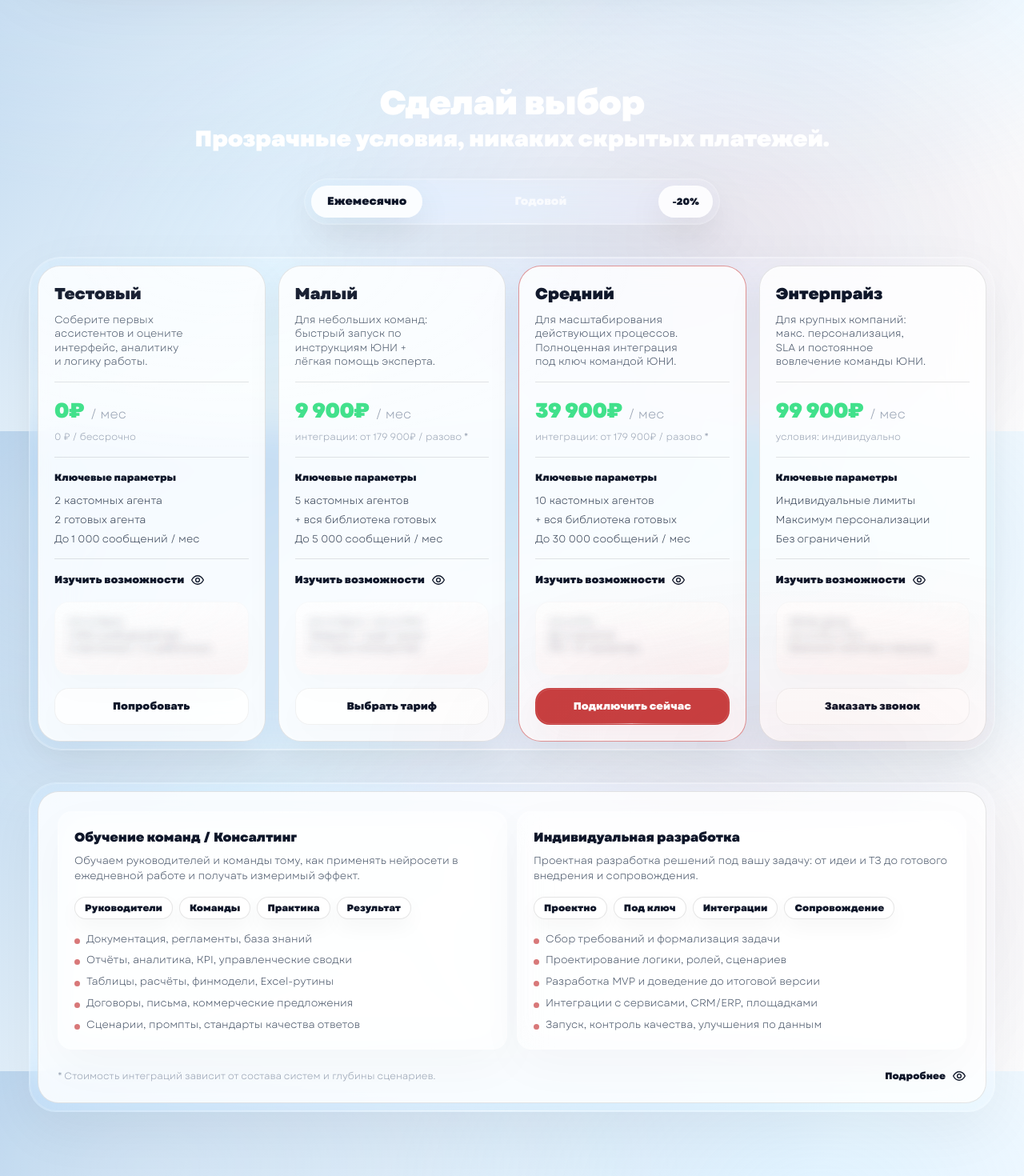
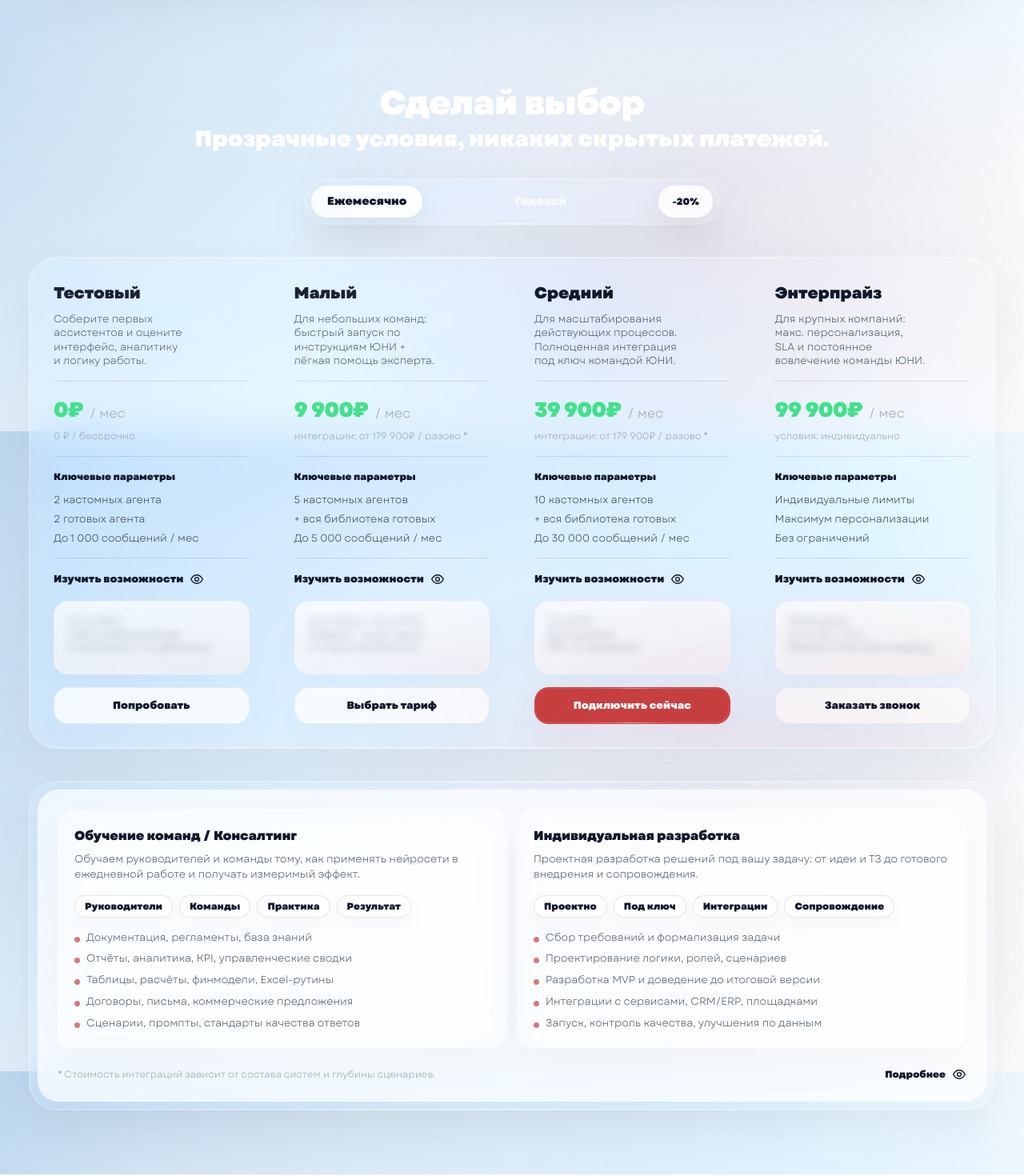
Before and after one commit to uniconsulting/uni.com, a Next.js app: page / in a window 1280 px wide. Shown: the part 4261-5731 px from the top of the page at 80% size. Built offline with nearby package versions, Linux system fonts and the light colour scheme.

Commit message:
Update Plans.tsx

```diff
--- a/src/components/sections/Plans.tsx
+++ b/src/components/sections/Plans.tsx
@@ -735,7 +735,7 @@ export default function PricingPlansSection() {
           <div
             className="
               lg-border
-              rounded-[40px]
+              rounded-[34px]
               border border-white/18
               bg-white/10
               p-[10px]
@@ -754,7 +754,7 @@ export default function PricingPlansSection() {
                   <div
                     key={p.key}
                     className={[
-                      "lg-border rounded-[28px] border bg-white/82 shadow-[0_16px_45px_rgba(0,0,0,0.06)] overflow-hidden",
+                      "relative overflow-hidden rounded-[26px] border border-white/22 bg-white/65 shadow-[0_18px_55px_rgba(0,0,0,0.03)] backdrop-blur-[20px] backdrop-saturate-150 p-6">"relative overflow-hidden rounded-[26px] border border-white/22 bg-white/65 shadow-[0_18px_55px_rgba(0,0,0,0.03)] backdrop-blur-[20px] backdrop-saturate-150 p-6",
                       p.featured ? "border-[#c73f40]/55" : "border-black/10",
                     ].join(" ")}
                   >
@@ -896,7 +896,7 @@ export default function PricingPlansSection() {
               backdrop-blur-[26px] backdrop-saturate-150
             "
           >
-            <div className="rounded-[26px] bg-white/82 border border-black/10 lg-border p-6">
+            <div className="relative overflow-hidden rounded-[26px] border border-white/22 bg-white/65 shadow-[0_18px_55px_rgba(0,0,0,0.03)] backdrop-blur-[20px] backdrop-saturate-150 p-6">
               <div className="grid gap-3 md:grid-cols-2">
                 {SERVICES.map((s) => (
                   <div
```
